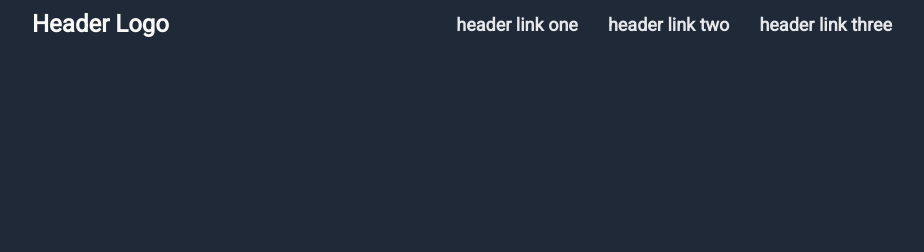
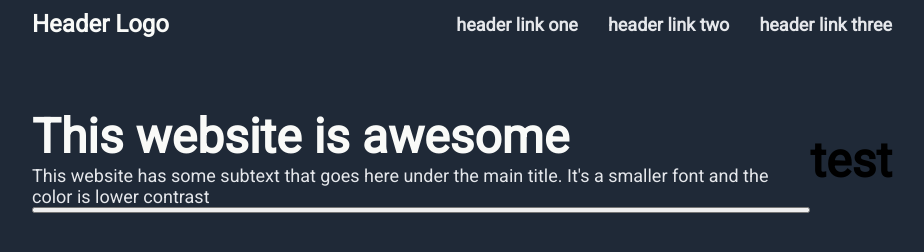
Before and after one commit to DotSnuk/odin-foundation-landing-page, a plain HTML site: page index.html in a window 1280 px wide. Shown: the whole page, without its empty margins (178-1102 px from the left). Drawn offline with Linux system fonts and the light colour scheme.

Commit message:
working on styling hero

```diff
--- a/index.html
+++ b/index.html
@@ -18,8 +18,16 @@
             </div>
         </div>
         <div class="hero">
-            <div class="left"></div>
-            <div class="right"></div>
+            <div class="left">
+                <div class="hero-text">This website is awesome</div>
+                <div class="secondary">This website has some subtext that goes here under
+                    the main title. It's a smaller font and the color is lower contrast
+                </div>
+                <button></button>
+            </div>
+            <div class="right">
+                test
+            </div>
         </div>
 
     </div>
--- a/styles.css
+++ b/styles.css
@@ -24,6 +24,7 @@ body {
     justify-content: flex-start;
     align-items: stretch;
     margin: 0px;
+    gap: 50px;
 
 }
 
@@ -33,6 +34,24 @@ body {
 
 .left {
     flex-direction: column;
+}
+
+.hero {
+    justify-content: space-between;
+    margin: 10px;
+    align-items: center;
+}
+
+.hero-text {
+    font-size: 48px;
+    font-weight: bolder;
+    color: #F9FAF8;
+}
+
+.secondary {
+    font-size: 18px;
+    color: #e5e7eb;
+    font-weight: 100;
 }
 
 .logo {
```
